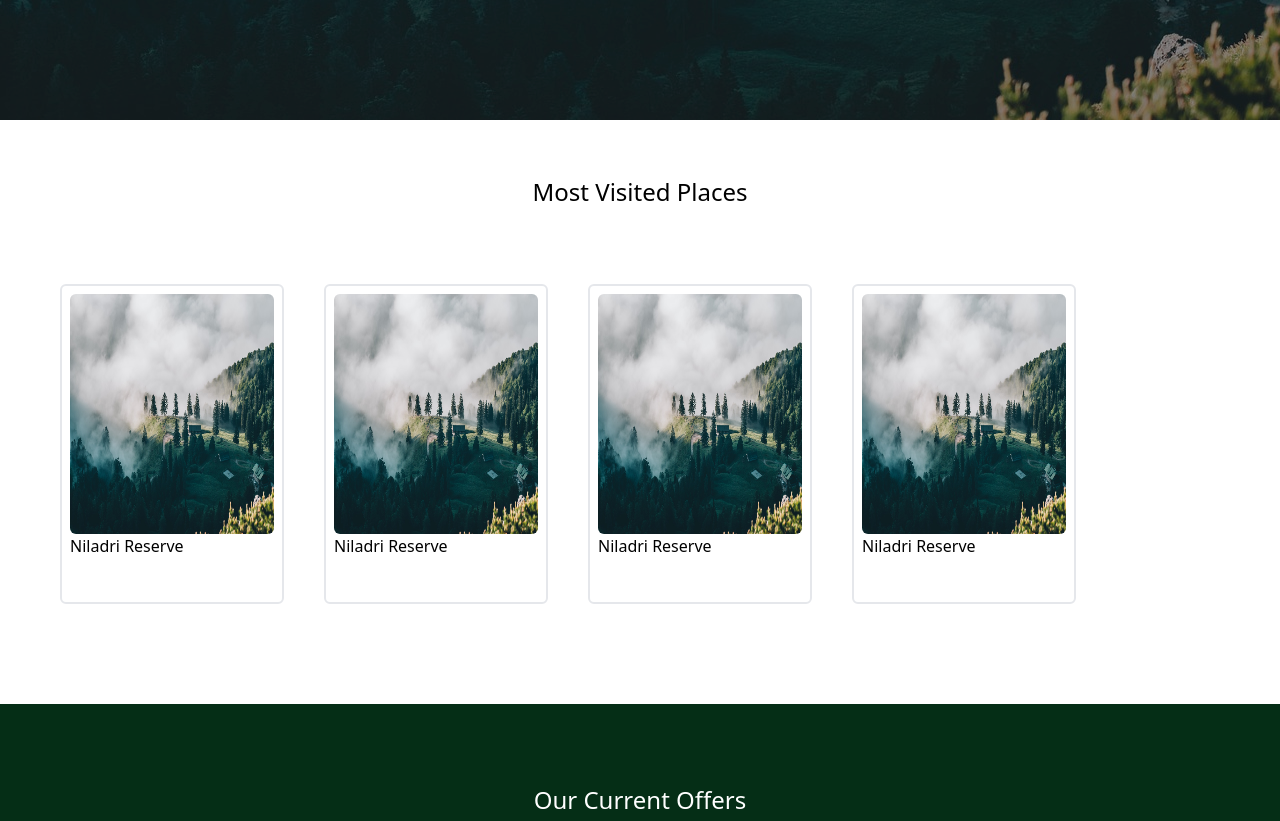
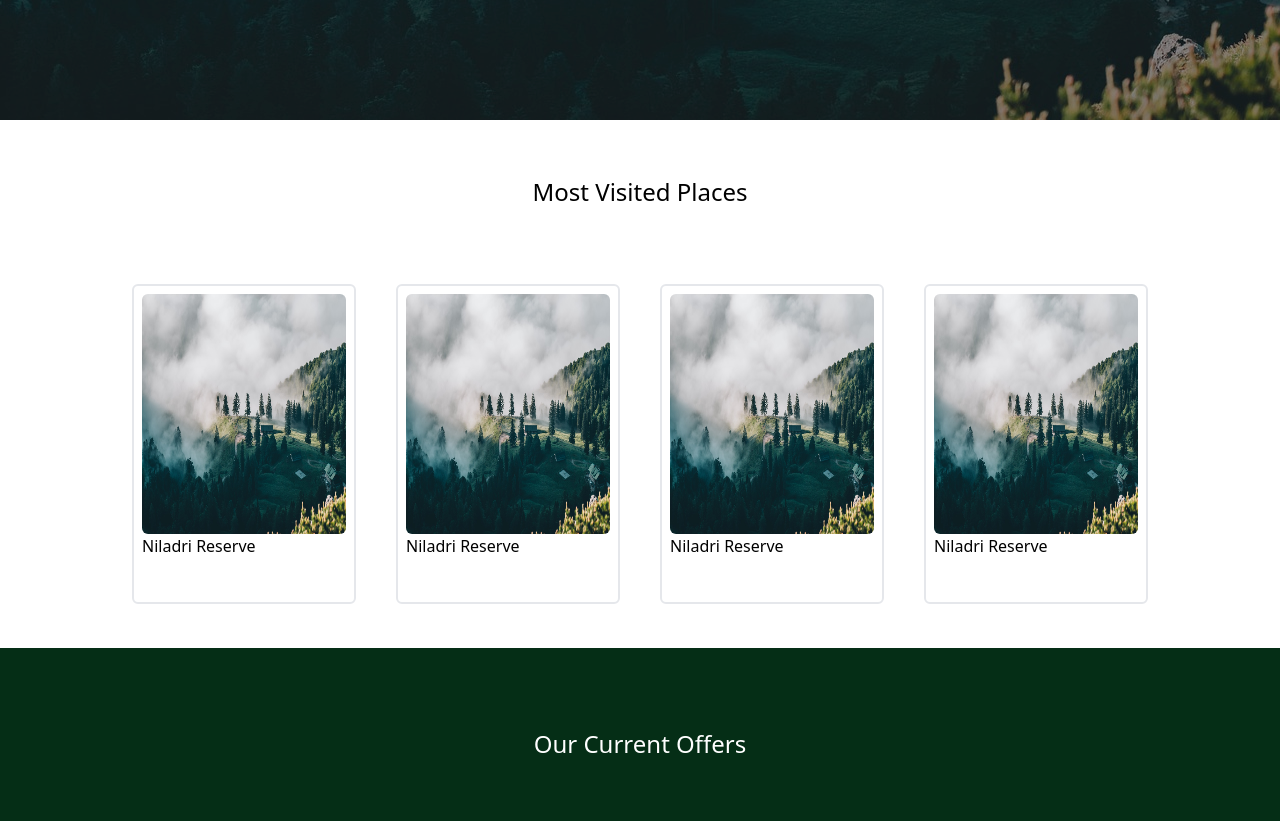
Before and after one commit to iamclintgeorge/DiamondTT, a React (Vite) app in the folder Frontend/: page / in a window 1280 px wide. Shown: the part 680-1501 px from the top of the page. Built offline with nearby package versions, Linux system fonts and the light colour scheme.

Commit message:
Minor Changes to frontend styling
Signed-off-by: Clint George <clintbgeorge@gmail.com>

```diff
--- a/Frontend/src/Pages/App.jsx
+++ b/Frontend/src/Pages/App.jsx
@@ -1,4 +1,3 @@
-import { useState } from 'react'
 import Homehero from '../Sections/Homehero.jsx'
 import MostVisitedPlaces from '../Sections/MostVisitedPlaces.jsx'
 import Currentoffer from '../Sections/Currentoffer.jsx'
--- a/Frontend/src/Sections/MostVisitedPlaces.jsx
+++ b/Frontend/src/Sections/MostVisitedPlaces.jsx
@@ -4,9 +4,11 @@ import heroimg from '../assets/nature-6780354_1280.jpg';
 const MostVisitedPlaces = () => {
   return (
     <>
-     <div className='h-96 mb-36'>
-        <h1 className='flex flex-col my-14 text-2xl items-center'>Most Visited Places</h1>
-        <div className='flex flex-row mx-10'>
+     <div className='flex flex-col items-center h-96 mb-36'>
+        <div>
+        <h1 className='my-14 text-2xl items-center'>Most Visited Places</h1>
+        </div>
+        <div className='flex flex-row justify-evenly mx-10'>
             <div className='border-2 rounded-md h-80 w-56 m-5 p-2'>
                 <img className='rounded-md h-60' src={heroimg} alt="" />
                 <p>Niladri Reserve</p>
```
